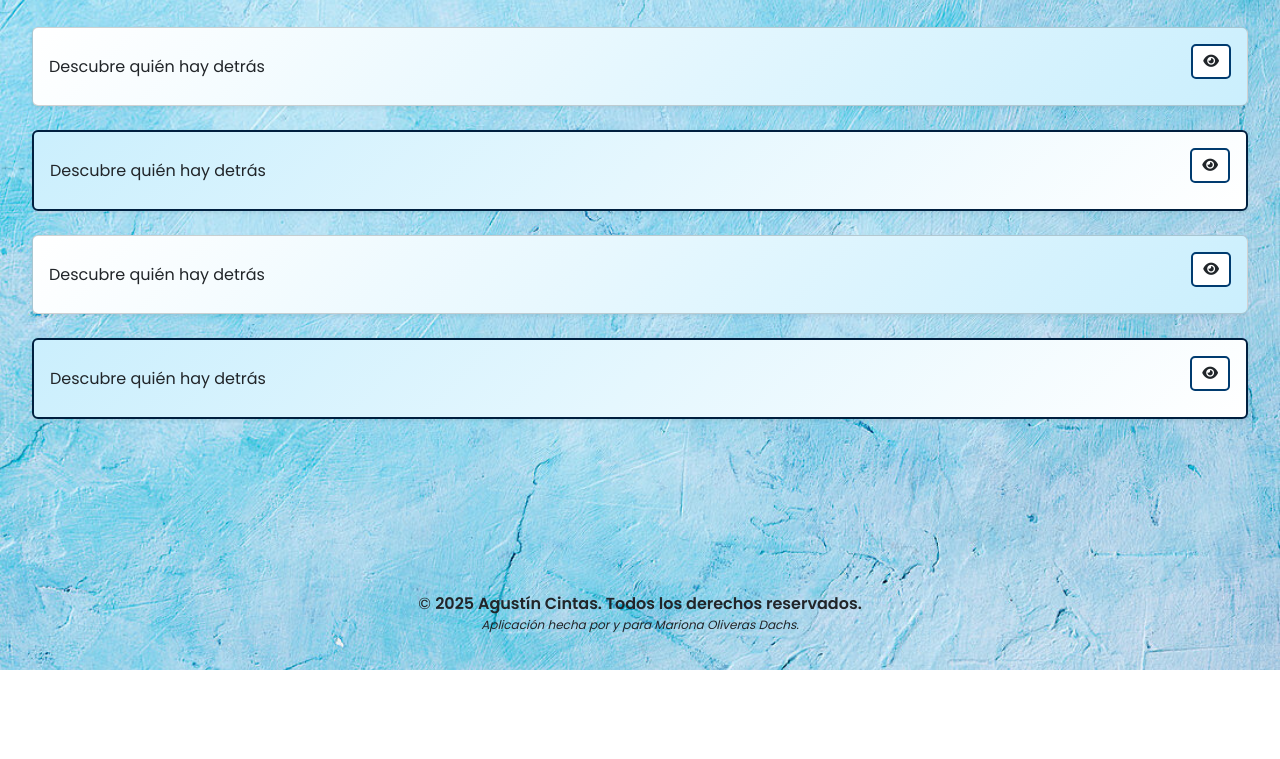
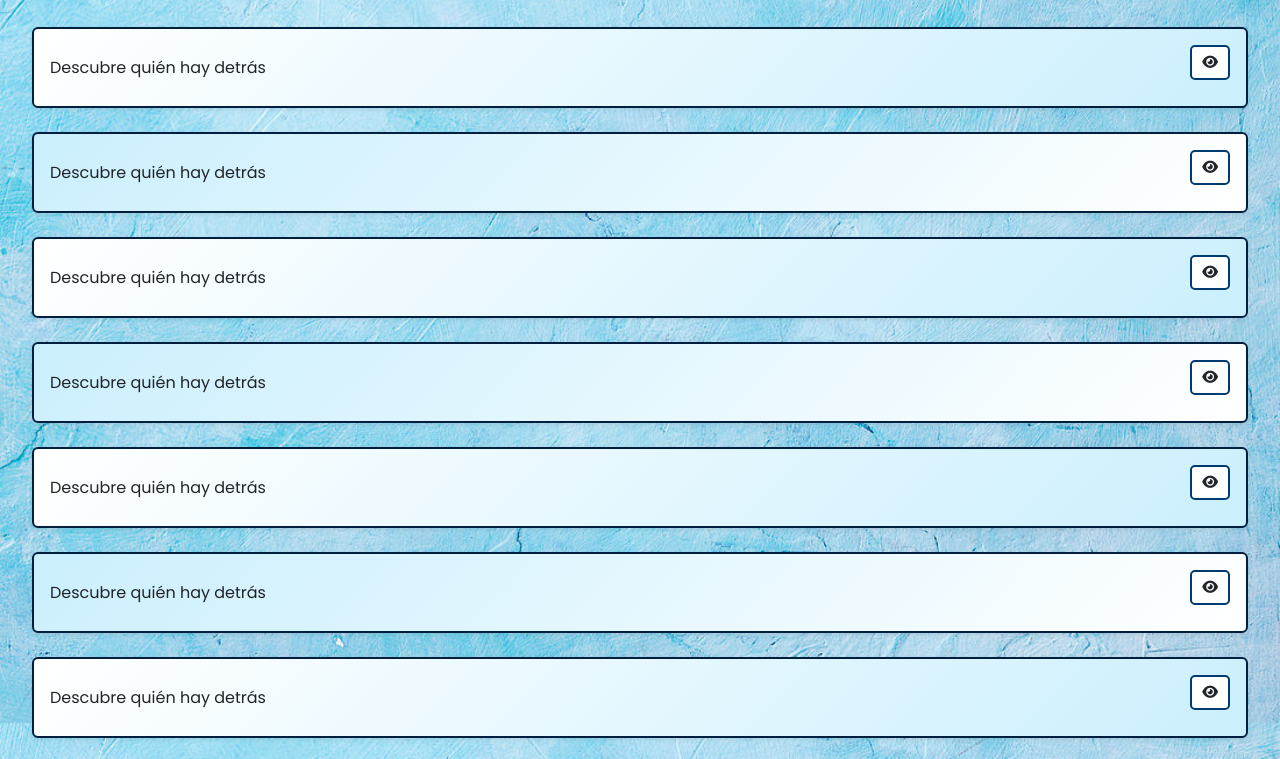
Before and after one commit to acintas2/26M, a plain HTML site: page html/audios.html in a window 1280 px wide. Shown: the part 130-889 px from the top of the page. Before the commit the page ends 800 px from the top, so only its background shows below. Drawn offline with nearby package versions, Linux system fonts and the light colour scheme; a web font is replaced by a local one.

Commit message:
Version beta v5

```diff
--- a/css/style.css
+++ b/css/style.css
@@ -45,7 +45,7 @@ body {
 .gradient-a {
     background: linear-gradient(135deg, #ffffff, #cbeffd);
     /* Blanco que funde en un celeste pastel suave */
-
+    border: 2px solid #001f3f;
 
 
   }
--- a/html/audios.html
+++ b/html/audios.html
@@ -37,7 +37,7 @@
       <!-- Contenedor principal -->
       <div class="container mt-4 flex-grow-1 main-content">
         <h1 class="text-center text-black font-bold text-4xl fancy-title">¿Quién es quién? 🕵️</h1>
-        <p class="text-center text-dark mt-3 subtitle">Versión cumpleaños 🎉</p>
+        <p class="text-center text-dark mt-3 subtitle">¿Podrás adivinar? 🎤</p>
         <div class="row mt-4" id="audioList">
             <!-- Cards generadas dinámicamente -->
         </div>
--- a/js/script.js
+++ b/js/script.js
@@ -1,24 +1,58 @@
 document.addEventListener("DOMContentLoaded", function () {
+    // 1) Inyectamos un pequeño bloque de CSS para la animación (si prefieres, muévelo a tu style.css)
+    const style = document.createElement('style');
+    style.innerHTML = `
+        /* Oculta la card y la desplaza un poco hacia abajo */
+        .card-hidden {
+            opacity: 0;
+            transform: translateY(30px);
+            transition: opacity 0.5s ease, transform 0.5s ease;
+        }
+        /* Al hacerse visible, vuelve a su posición y opacidad 100% */
+        .card-visible {
+            opacity: 1;
+            transform: translateY(0);
+        }
+    `;
+    document.head.appendChild(style);
+
+    // 2) Array de audios
     const audios = [
         { nombre: "Agustin", archivo: "../audios/audio1.mp3" },
         { nombre: "Papa", archivo: "../audios/audio2.mp3" },
         { nombre: "Paula Clandestino", archivo: "../audios/audio3.mp3" },
         { nombre: "Oriol", archivo: "../audios/audio1.mp3" },
-        // Más audios si los tienes...
+        { nombre: "Paula Clandestino", archivo: "../audios/audio3.mp3" },
+        { nombre: "Oriol", archivo: "../audios/audio1.mp3" },
+        { nombre: "Paula Clandestino", archivo: "../audios/audio3.mp3" },
+        { nombre: "Oriol", archivo: "../audios/audio1.mp3" },
+        { nombre: "Paula Clandestino", archivo: "../audios/audio3.mp3" },
+        { nombre: "Oriol", archivo: "../audios/audio1.mp3" },
+        { nombre: "Paula Clandestino", archivo: "../audios/audio3.mp3" },
+        { nombre: "Oriol", archivo: "../audios/audio1.mp3" },
+        { nombre: "Paula Clandestino", archivo: "../audios/audio3.mp3" },
+        { nombre: "Oriol", archivo: "../audios/audio1.mp3" },
+        { nombre: "Paula Clandestino", archivo: "../audios/audio3.mp3" },
+        { nombre: "Oriol", archivo: "../audios/audio1.mp3" },
+        { nombre: "Paula Clandestino", archivo: "../audios/audio3.mp3" },
+        { nombre: "Oriol", archivo: "../audios/audio1.mp3" },
+        { nombre: "Paula Clandestino", archivo: "../audios/audio3.mp3" },
+        { nombre: "Oriol", archivo: "../audios/audio1.mp3" },
+        // Más audios...
     ];
 
     const audioList = document.getElementById("audioList");
     let currentAudio = null;
     let currentAudioElement = null;
 
+    // 3) Generamos dinámicamente las cards
     audios.forEach((audio, index) => {
         const gradientClass = index % 2 === 0 ? "gradient-a" : "gradient-b";
 
-        // Creamos el contenedor de la card
         const cardCol = document.createElement("div");
         cardCol.classList.add("col-12", "mb-4");
 
-        // Estructura HTML de la card
+        // Contenido de la card
         cardCol.innerHTML = `
             <div class="card shadow-sm rounded p-3 ${gradientClass}" id="card-${index}">
                 <div class="d-flex justify-content-between align-items-center">
@@ -41,15 +75,15 @@ document.addEventListener("DOMContentLoaded", function () {
             </div>
         `;
 
-        // Referencia a la card
+        // Referencia principal a la card
         const card = cardCol.querySelector(`#card-${index}`);
+        // Inicialmente la card estará oculta con animación
+        card.classList.add("card-hidden");
 
-        // Evento de click en la card para mostrar/ocultar el audio
+        // Lógica de abrir/cerrar audio
         card.addEventListener("click", function (e) {
-            // Evitamos que se abra/cierre la card si:
-            // - el click viene del botón toggle-name (ojo)
-            // - o si el click viene de un elemento <audio>
-            //   (p.ej. Play, barra de progreso...) para no cerrarse en Safari
+            // Evita que al hacer click en el botón (ojo) o en el audio
+            // se abra/cierre la card (especialmente Safari)
             if (e.target.closest('.toggle-name') || e.target.closest('audio')) {
                 return;
             }
@@ -66,7 +100,7 @@ document.addEventListener("DOMContentLoaded", function () {
                 }
             }
 
-            // Abrimos/cerramos el audio actual
+            // Alternar la visibilidad de este audio
             if (audioContainer.style.display === "none" || audioContainer.style.display === "") {
                 audioContainer.style.display = "block";
                 currentAudio = audioContainer;
@@ -80,11 +114,10 @@ document.addEventListener("DOMContentLoaded", function () {
             }
         });
 
-        // Evento para mostrar/ocultar el nombre en el h4 y cambiar el icono
+        // Lógica de mostrar/ocultar el nombre con el botón del “ojo”
         const toggleNameBtn = cardCol.querySelector(".toggle-name");
         toggleNameBtn.addEventListener("click", function (e) {
-            // Evitamos que el click en el botón “ojo” cierre la card
-            e.stopPropagation();
+            e.stopPropagation(); // evita que se cierre la card
 
             const nameElement = document.getElementById(`audio-name-${index}`);
             const icon = this.querySelector("i");
@@ -102,4 +135,20 @@ document.addEventListener("DOMContentLoaded", function () {
 
         audioList.appendChild(cardCol);
     });
+
+    // 4) Configuramos IntersectionObserver para que cada card se haga visible al aparecer en pantalla
+    const observer = new IntersectionObserver((entries) => {
+        entries.forEach((entry) => {
+            if (entry.isIntersecting) {
+                // Si la card está a la vista, le añadimos "card-visible"
+                entry.target.classList.add("card-visible");
+                // Dejar de observar esa card, para no volver a animarla cada vez que sale/entra
+                observer.unobserve(entry.target);
+            }
+        });
+    }, { threshold: 0.1 });
+
+    // Observar cada card con clase “card” y no “cardCol” (para asegurarnos de observar el elemento exacto)
+    const allCards = document.querySelectorAll(".card.shadow-sm");
+    allCards.forEach((card) => observer.observe(card));
 });
```
Also changed, not shown: index.html (+2 -2 lines).
